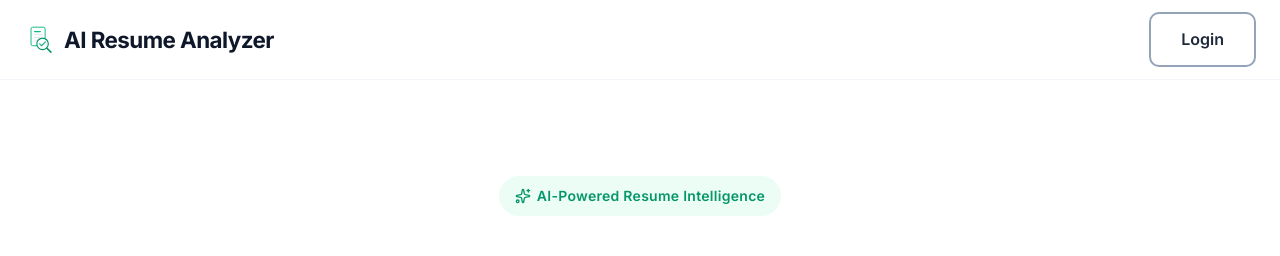
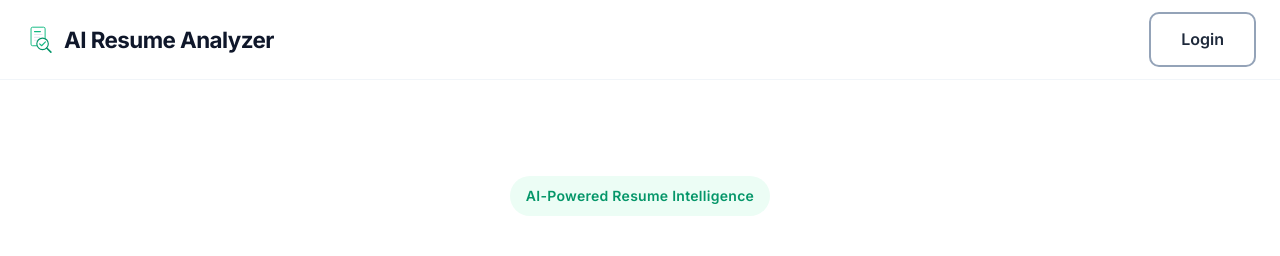
Before and after one commit to Santosh-Shahh/AI-Resume-Analyzer, a React app in the folder frontend/: page / in a window 1280 px wide. Shown: the top 256 px of the page. Built offline with nearby package versions, Linux system fonts and the light colour scheme; no server answers; the HTML template or start-up script is replaced by a standard one.

Commit message:
fix: remove sparkle icon from AI-Powered Resume Intelligence badge

```diff
--- a/frontend/src/App.jsx
+++ b/frontend/src/App.jsx
@@ -166,7 +166,6 @@ function AppContent() {
             <section className="section-light section-padding" style={{ paddingBottom: 32 }}>
               <div style={{ maxWidth: 900, margin: '0 auto', textAlign: 'center' }}>
                 <div className="badge-mint" style={{ marginBottom: 32 }}>
-                  <Sparkles size={16} />
                   <span>AI-Powered Resume Intelligence</span>
                 </div>
 
```
